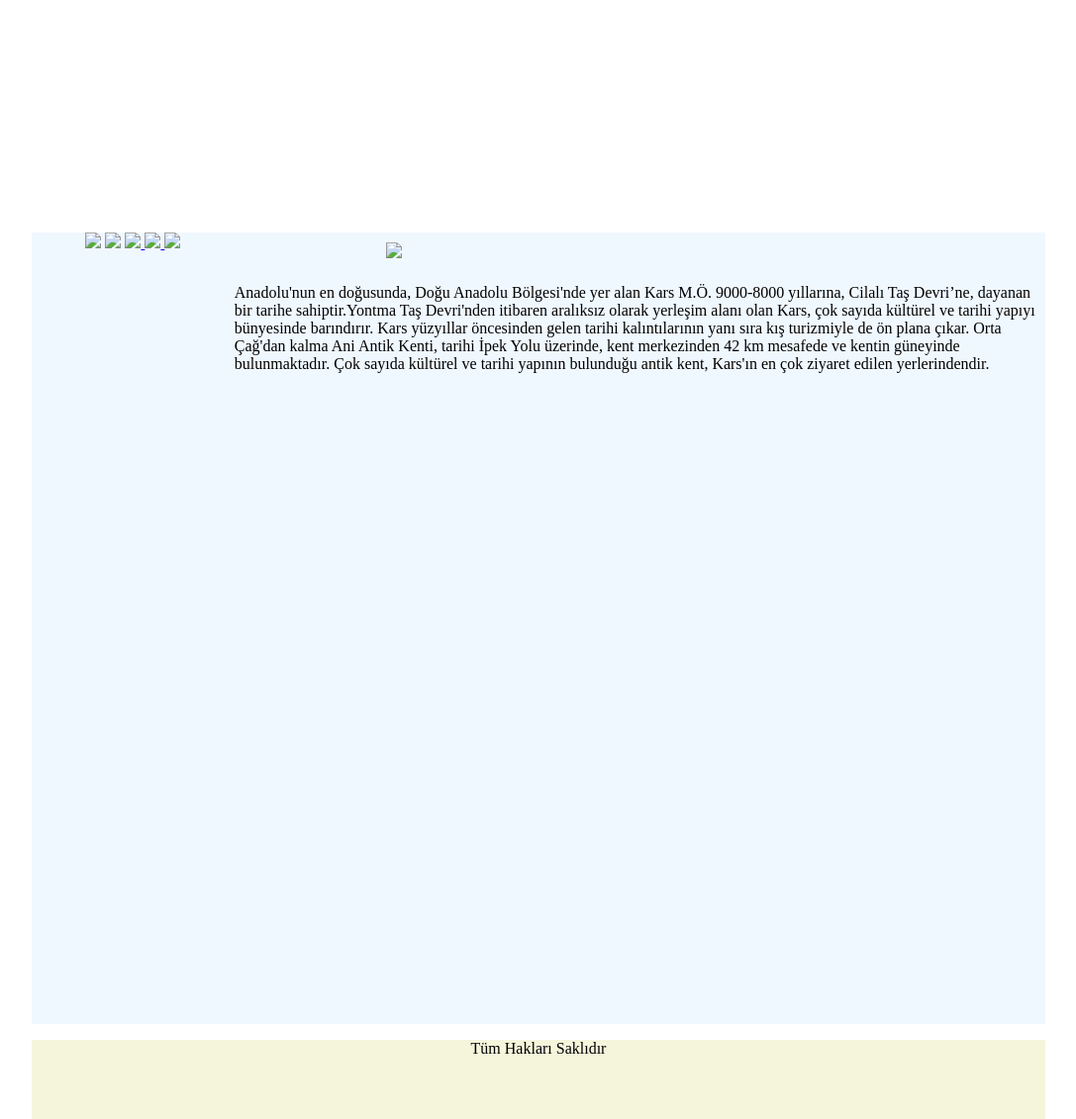
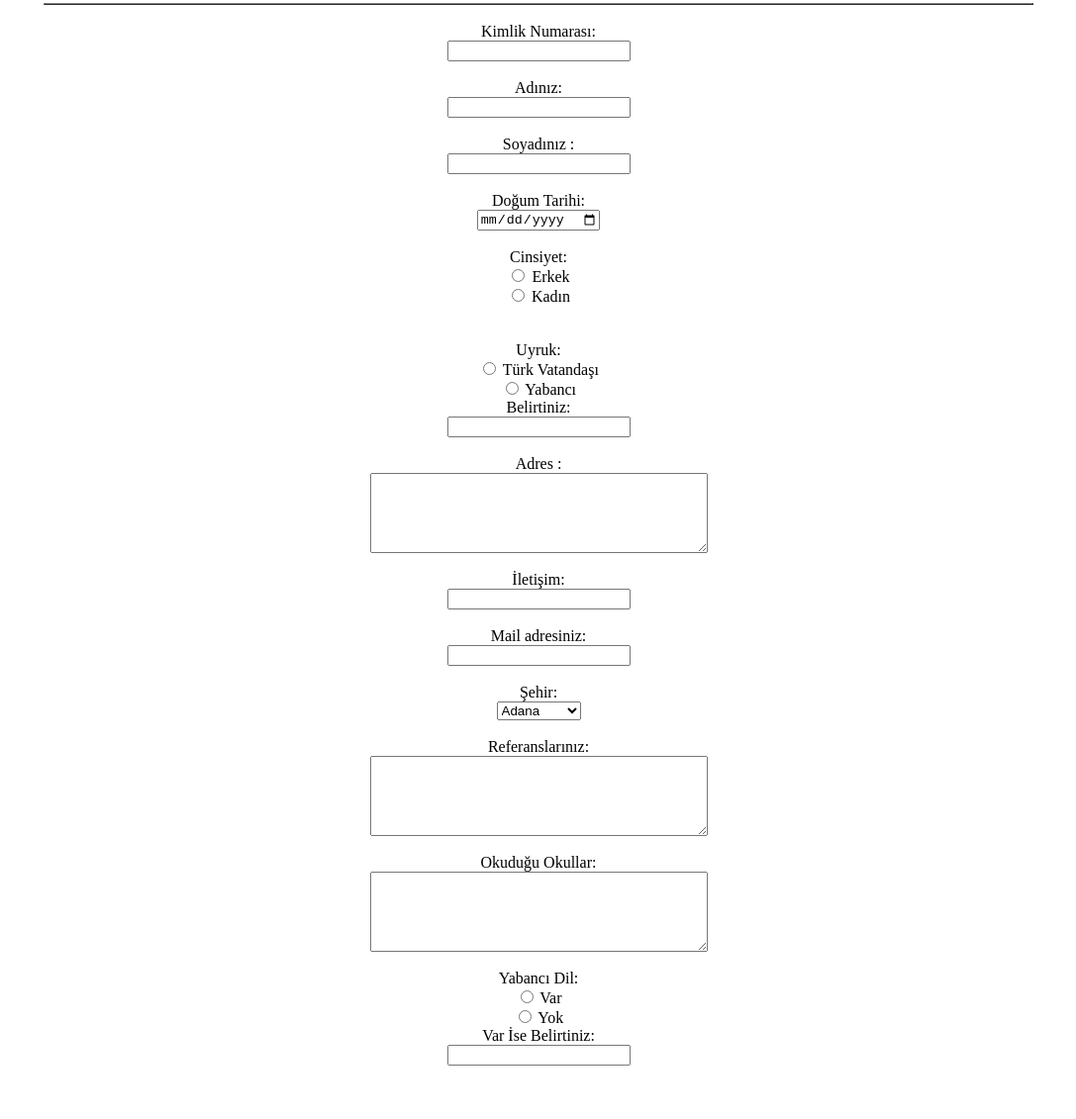
Before and after one commit to erenaay/basics-of-web-design, a plain HTML site: page index.html in a window 1280 px wide. Shown: the part 5-1136 px from the top of the page at 99% size, without its empty margins (96-1183 px from the left). After the commit the page ends 1098 px from the top, so only its background shows below. Drawn offline with Linux system fonts and the light colour scheme.

Commit message:
Add files via upload

```diff
--- a/index.html
+++ b/index.html
@@ -1,105 +1,97 @@
-<!DOCTYPE html>
-<html lang="en">
 
-<head>
-    <meta charset="UTF-8">
-    <meta http-equiv="X-UA-Compatible" content="IE=edge">
-    <meta name="viewport" content="width=device-width, initial-scale=1.0">
-    <title>Kars</title>
-    <style>
-        html,
-        body {
-            height: 100%;
-            margin: 0;
+<html>
+    <head>
+        <meta charset="utf-8" />
+        <title>İş Başvuru Formu</title>
+    </head>
+       <body>
+        <table border="1" width="1000" align="center" ></table>
+           <center>
+        <form action="" method="get">
 
-        }
-        body{
-        background-image: url(img/yakamoz-duz-renk.png);
-        }
+              <br />  Kimlik Numarası: <br/>
+               <td> <input type="text" name="kimlik numarası" />
 
-        #ustAlan {
-            background-image: url(img/36-KARS.png);
-            background-repeat: round;
-            height: 30%;
-            width: 80%;
-            margin: auto;
-        }
+                <br />
 
-        #kat_1 {
-            height: 100%;
-            width: 80%;
-            margin: auto;
-        }
+              <br />  Adınız:<br />
+                <input type="text" name="adınız" />
 
-        #menu {
-            width: 20%;
-            float: left;
-            height: 100%;
+                <br />
 
-        }
+              <br />   Soyadınız :<br />
+                <input type="text" name="soyadınız" />
+                <br />
 
-        #icerikAlani {
-            width: 100%;
-            height: 100%;
-            background-color: aliceblue;
-        }
+              <br />  Doğum Tarihi:<br />
+                <input type="date" name="tarih" />
+                   <br />
+                </tr>
 
-        #icerikAlani img {
-            width: 50%;
-            margin: auto;
-            display: block;
-            position: relative;
-            padding: 10px;
-        }
+               <br /> Cinsiyet: <br />
+                <input type="radio" name="cinsiyet" value="e" /> Erkek<br />
+                <input type="radio" name="cinsiyet" value="k" /> Kadın<br />
 
-        #iccerikAlani p {
-            width: 60%;
-            position: relative;
-            margin: auto;
-        }
-
-        #altAlan {
-            height: 10%;
-            background-color: beige;
-            width: 80%;
-            margin: auto;
-            text-align: center;
-        }
-
-        #altALan p {
-            line-height: 55px;
-        }
-    </style>
-</head>
-
-<body>
-    <div id="ustAlan"></div>
-    <div id="kat_1">
-        <div id="menu">
-            <center>
-                <a href="index.html" title="Anasayfa"><img src="img/anasayfa-gri.png"></a>
-                <a href="hakkimizda.html" title="Hakkımızda"><img src="img/hakkimizda-beyaz.png"></a>
-                <a href="galeri.html" title="Galeri"><img src="img/galeri-beyaz.png"> </a>
-                <a href="iceriklerimiz.html"title="İçeriklirimiz"><img src="img/iceriklerimiz.png"> </a>
-                <a href="iletisim.html" title="İletişim"><img src="img/iletisim-beyaz.png"> </a>
-            </center>
-        </div>
-        <div id="icerikAlani">
-            <img src="img/WhatsApp Image 2022-10-23 at 12.32.33.jpeg">
-            <p>
-
-                Anadolu'nun en doğusunda, Doğu Anadolu Bölgesi'nde yer alan Kars M.Ö. 9000-8000 yıllarına, Cilalı Taş
-                Devri’ne, dayanan bir tarihe sahiptir.Yontma Taş Devri'nden itibaren aralıksız olarak yerleşim alanı olan Kars, çok sayıda kültürel ve tarihi yapıyı bünyesinde barındırır. Kars yüzyıllar öncesinden gelen tarihi kalıntılarının yanı sıra kış turizmiyle de ön plana çıkar.
-
-                Orta Çağ'dan kalma Ani Antik Kenti, tarihi İpek Yolu üzerinde, kent merkezinden 42 km mesafede ve kentin güneyinde bulunmaktadır. Çok sayıda kültürel ve tarihi yapının bulunduğu antik kent, Kars'ın en çok ziyaret edilen yerlerindendir.
-            </p>
+                <br />
 
 
-        </div>
-    </div>
-    <div id="altAlan">
-        <p>  Tüm Hakları Saklıdır </p>
-    </div>
-</body>
+               <br /> Uyruk: <br />
+                <input type="radio" name="uyruk" value="t" /> Türk Vatandaşı<br />
+                <input type="radio" name="uyruk" value="y" /> Yabancı<br />
+                 Belirtiniz: <br />
+                <input type="text" name="ulke" />
 
-</html>
+                <br />
+
+
+              <br />  Adres :<br />
+                <textarea name="adres" cols="40" rows="5"></textarea>
+
+                <br />
+
+
+              <br />  İletişim:<br />
+                <input type="phone number" name="iletisim" />
+
+                <br />
+
+
+               <br /> Mail adresiniz:<br />
+                <input type="email" name="mail" />
+
+                <br />
+
+              <br />  Şehir:<br />
+
+                   <select name="sehir">
+                 <option value="1">Adana</option>
+                 <option value="10">Balıkesir</option>
+                 <option value="17">Çanakkale</option>
+                 <option value="26">Eskişehir</option>
+                 <option value="43">Kütahya</option>
+                 <option value="68">Aksaray</option>
+                   </select>
+
+                   <br />
+
+              <br />  Referanslarınız:<br/>
+                <textarea name="referans" cols="40" rows="5"></textarea>
+                <br />
+
+              <br />  Okuduğu Okullar:<br />
+                <textarea name="okul" cols="40" rows="5"></textarea>
+                <br/>
+
+             <br /> Yabancı Dil: <br />
+            <input type="radio" name="dil" value="var" /> Var <br />
+            <input type="radio" name="dil" value="yok" /> Yok<br />
+            Var İse Belirtiniz: <br />
+            <input type="text" name="dil" />
+
+            <br />
+
+
+
+
+                </form>
+       </center>
```
